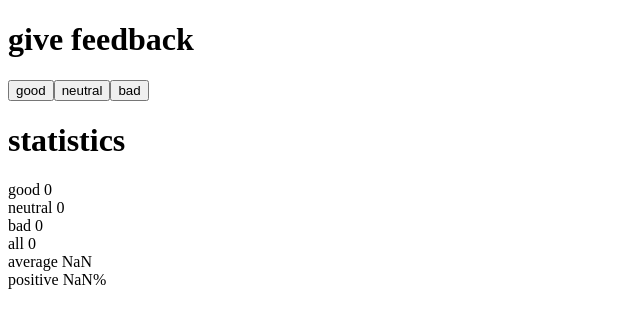
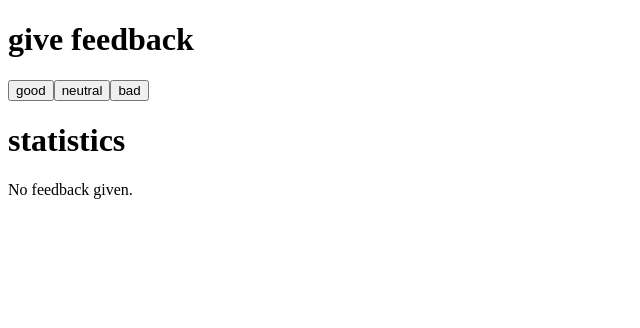
Before and after one commit to wilmiina/full-stack-open, a React (Vite) app in the folder osa1/tehtavat/unicafe/unicafe/: page / in a window 1280 px wide. Shown: the top 328 px of the page, without its empty margins (0-640 px from the left). Built offline with nearby package versions, Linux system fonts and the light colour scheme.

Commit message:
Tehtävä 1.9

```diff
--- a/osa1/tehtavat/unicafe/unicafe/src/App.jsx
+++ b/osa1/tehtavat/unicafe/unicafe/src/App.jsx
@@ -10,16 +10,19 @@ const Header = () => {
 
 const Button = ({ onClick, text }) => <button onClick={onClick}>{text}</button>
 
-const Stats = () => {
+const Statistics = (props) => {
+  if (props.all === 0) {
     return (
+      <div>
         <header>
-      <h1>statistics</h1>
+          <h1>statistics </h1>
         </header>
+        <p>No feedback given. </p>
+      </div>
     )
   }
 
-const Statistics = (props) => {
-  return(
+  return (
     <div>
       <header>
         <h1>statistics</h1>
@@ -33,6 +36,7 @@ const Statistics = (props) => {
     </div>
     )
   }
+
 
 
 const App = () => {
```
Lines whose indentation alone changed are shown as unchanged.
